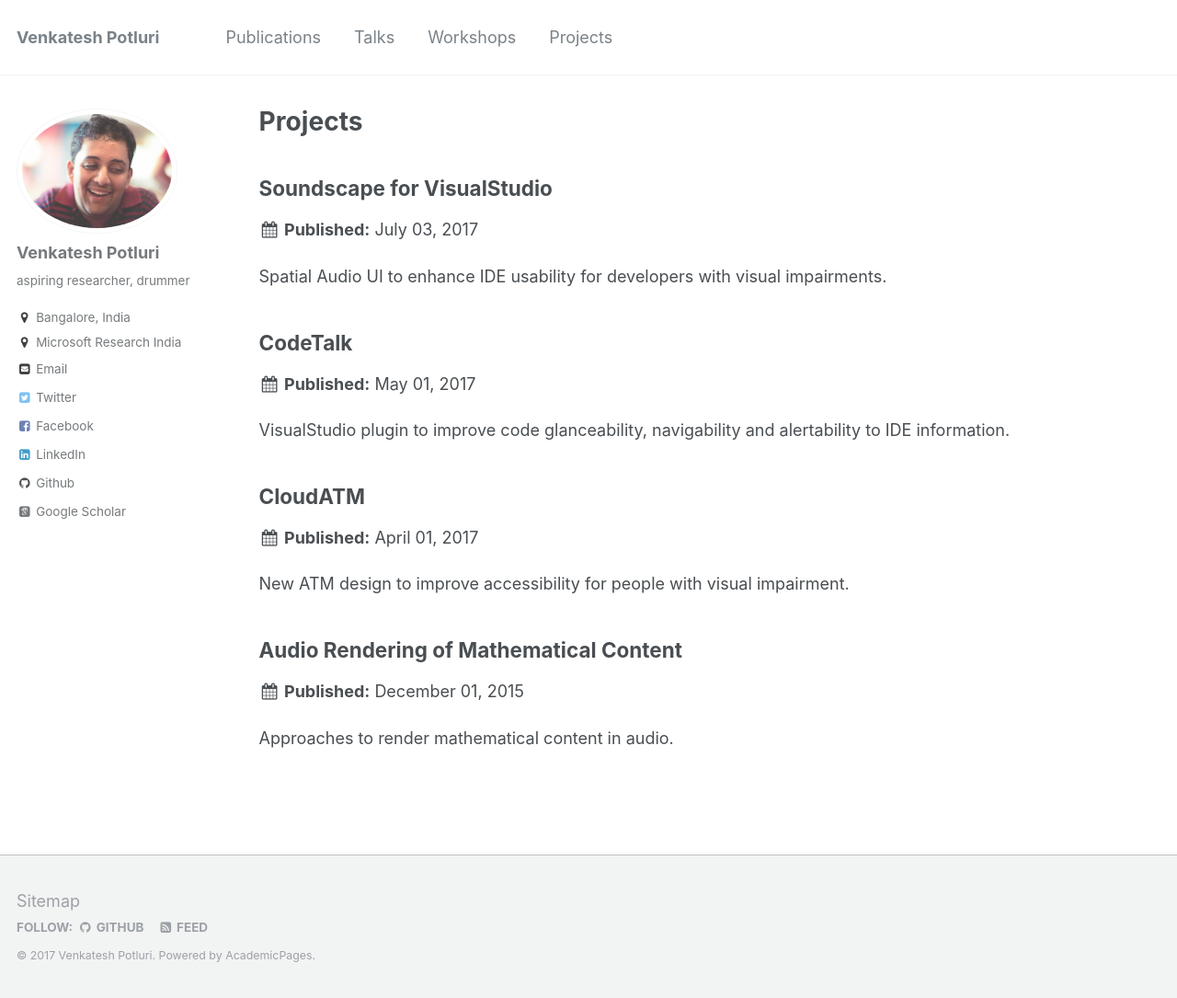
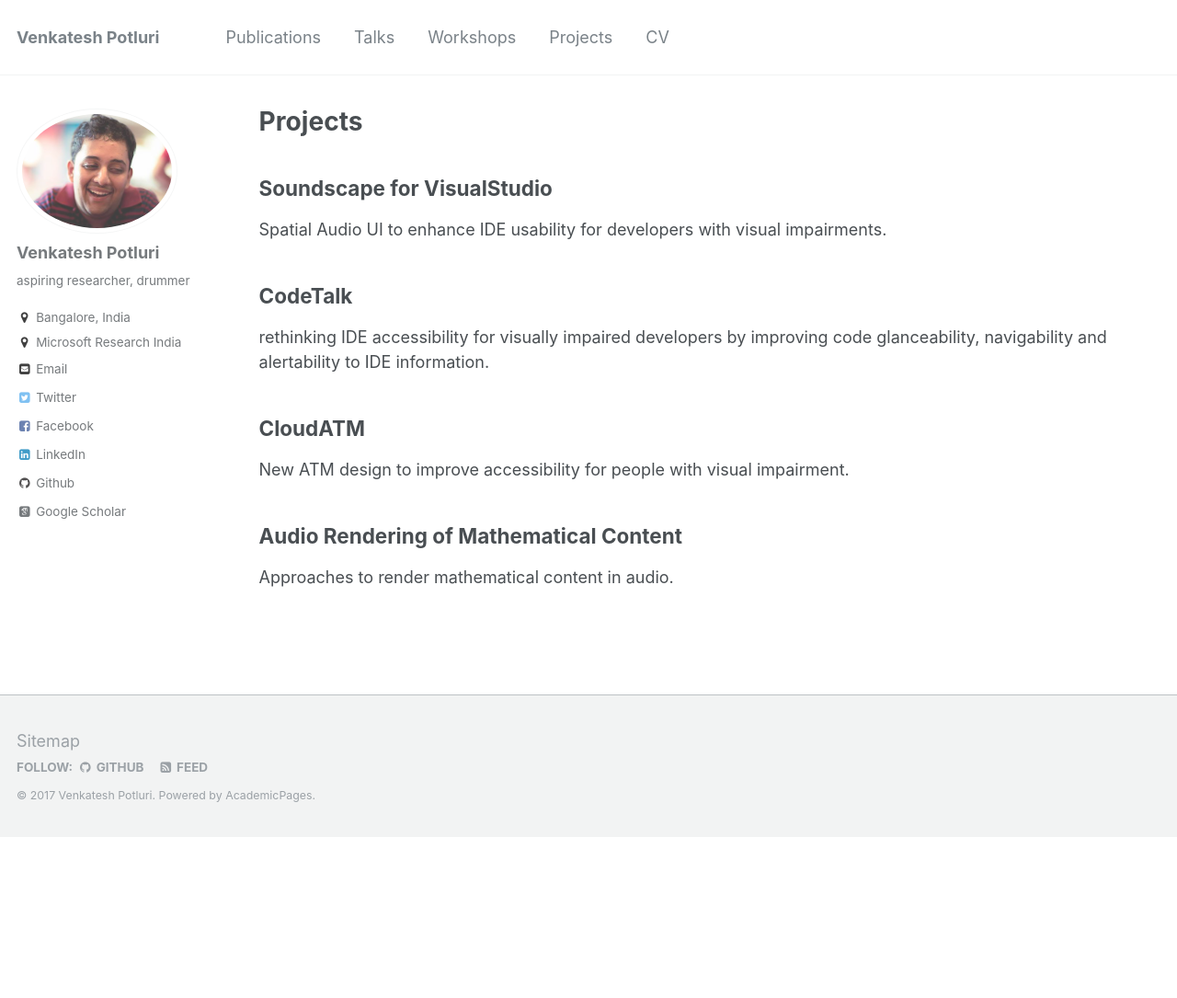
Before and after one commit to venkateshpotluri/venkateshpotluri.github.io, a Jekyll site: the page built from _pages/projects.html, in a window 1280 px wide and 1085 px high. Shown: the whole window at 92% size. Built offline with Jekyll 4.4.1, drawn with Linux system fonts in a browser that asks for light colours; some web fonts are replaced.

Commit message:
added CodeTalk blogpost links, uncommented CV and removed published dates from projects.

```diff
--- a/_data/navigation.yml
+++ b/_data/navigation.yml
@@ -15,5 +15,5 @@ main:
 #  - title: "Blog Posts"
     #url: /year-archive/
 
-  #- title: "CV"
-    #url: /cv/
+  - title: "CV"
+    url: /cv/
--- /dev/null
+++ b/_includes/archive-single-project.html
@@ -0,0 +1,63 @@
+{% include base_path %}
+
+{% if post.header.teaser %}
+  {% capture teaser %}{{ post.header.teaser }}{% endcapture %}
+{% else %}
+  {% assign teaser = site.teaser %}
+{% endif %}
+
+{% if post.id %}
+  {% assign title = post.title | markdownify | remove: "<p>" | remove: "</p>" %}
+{% else %}
+  {% assign title = post.title %}
+{% endif %}
+
+<div class="{{ include.type | default: "list" }}__item">
+  <article class="archive__item" itemscope itemtype="http://schema.org/CreativeWork">
+    {% if include.type == "grid" and teaser %}
+      <div class="archive__item-teaser">
+        <img src=
+          {% if teaser contains "://" %}
+            "{{ teaser }}"
+          {% else %}
+            "{{ teaser | prepend: "/images/" | prepend: base_path }}"
+          {% endif %}
+          alt="">
+      </div>
+    {% endif %}
+
+    <h2 class="archive__item-title" itemprop="headline">
+      {% if post.link %}
+        <a href="{{ post.link }}">{{ title }}</a> <a href="{{ base_path }}{{ post.url }}" rel="permalink"><i class="fa fa-link" aria-hidden="true" title="permalink"></i><span class="sr-only">Permalink</span></a>
+      {% else %}
+        <a href="{{ base_path }}{{ post.url }}" rel="permalink">{{ title }}</a>
+      {% endif %}
+    </h2>
+
+    {% if post.read_time %}
+      <p class="page__meta"><i class="fa fa-clock-o" aria-hidden="true"></i> {% include read-time.html %}</p>
+    {% endif %}
+
+        {% if post.collection == 'teaching' %}
+          <p> {{ post.type }}, <i>{{ post.venue }}</i>, {{ post.date | default: "1900-01-01" | date: "%Y" }} </p>
+        {% elsif post.collection == 'publications' %}
+          <p>Published in <i>{{ post.venue }}</i>, {{ post.date | default: "1900-01-01" | date: "%Y" }} </p>
+        {
+        {% endif %}
+
+    {% if post.excerpt and site.read_more != 'enabled' %}
+    <p class="archive__item-excerpt" itemprop="description">{{ post.excerpt | markdownify }}</p>
+    {% elsif post.excerpt and site.read_more == 'enabled' %}
+    <p class="archive__item-excerpt" itemprop="description"><p>{{ post.excerpt | markdownify | remove: '<p>' | remove: '</p>' }}<strong><a href="{{ base_path }}{{ post.url }}" rel="permalink"> Read more</a></strong></p></p>
+    {% endif %}
+
+    {% if post.citation and post.paperurl %}
+      <p>Recommended citation: {{ post.citation }} <a href="{{ post.paperurl }}"><u>{{ post.paperurl }}</u></a></p>
+    {% elsif post.citation %}
+      <p>Recommended citation: {{ post.citation }} </p>
+    {% elsif post.paperurl %}
+      <p>Download <a href=" {{ post.paperurl }} "><u>here</u></a></p>
+    {% endif %}
+
+  </article>
+</div>
--- a/_pages/projects.html
+++ b/_pages/projects.html
@@ -9,5 +9,5 @@ author_profile: true
 
 
 {% for post in site.projects reversed %}
-  {% include archive-single.html %}
+  {% include archive-single-project.html %}
 {% endfor %}
--- a/_projects/2017-05-01-codetalk.md
+++ b/_projects/2017-05-01-codetalk.md
@@ -1,6 +1,6 @@
 ---
 title: "CodeTalk"
-excerpt: "VisualStudio plugin to improve code glanceability, navigability and alertability to IDE information."
+excerpt: "rethinking IDE accessibility for visually impaired developers by improving code glanceability, navigability and alertability to IDE information."
 collection: projects
 permalink: /projects/codetalk/
 layout: archive
@@ -8,6 +8,9 @@ author_profile: true
 redirect_from:
   - /codetalk
 ---
+<br/>
+<iframe width="560" height="315" src="https://www.youtube.com/embed/ttkNYaPwn6E?rel=0" frameborder="0" gesture="media" allow="encrypted-media" allowfullscreen></iframe>
+
 Graphical User Interface (GUI) based Integrated Development Environments (IDEs) provide important information through visual cues.
 
 Sighted developers can glance through code, quickly navigate by scroling, pointing and clicking and, get realtime information from IDEs through visual cues like syntax coloring, etc. This visual information is unavailable to screen reader users.  through initial user studies, we identified 4 catagories of issues.
```
Also changed, not shown: other parts of _projects/2017-05-01-codetalk.md (+5 -0 lines), _pages/about.md (+3 -1 lines), 1 other file.
